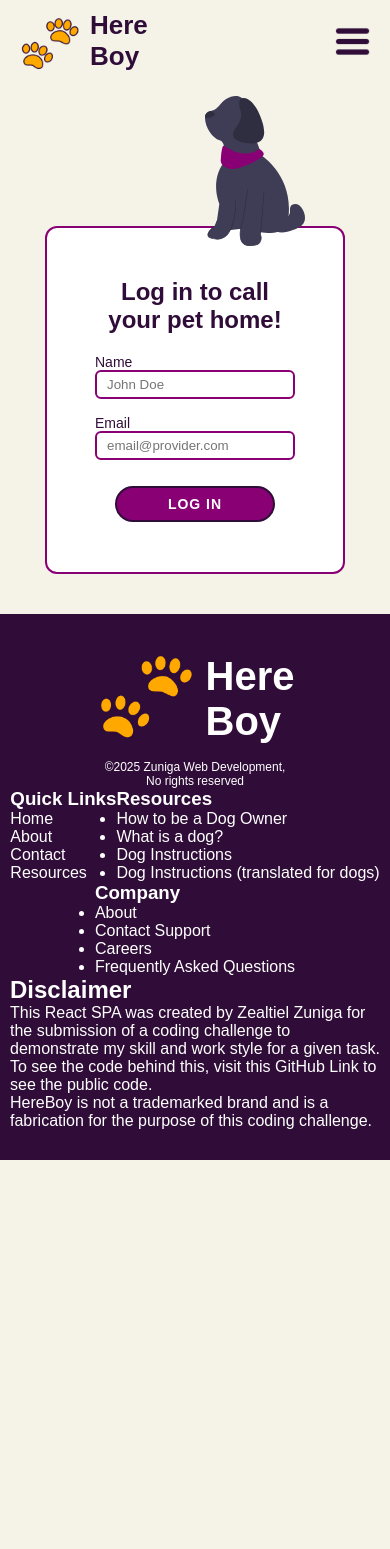
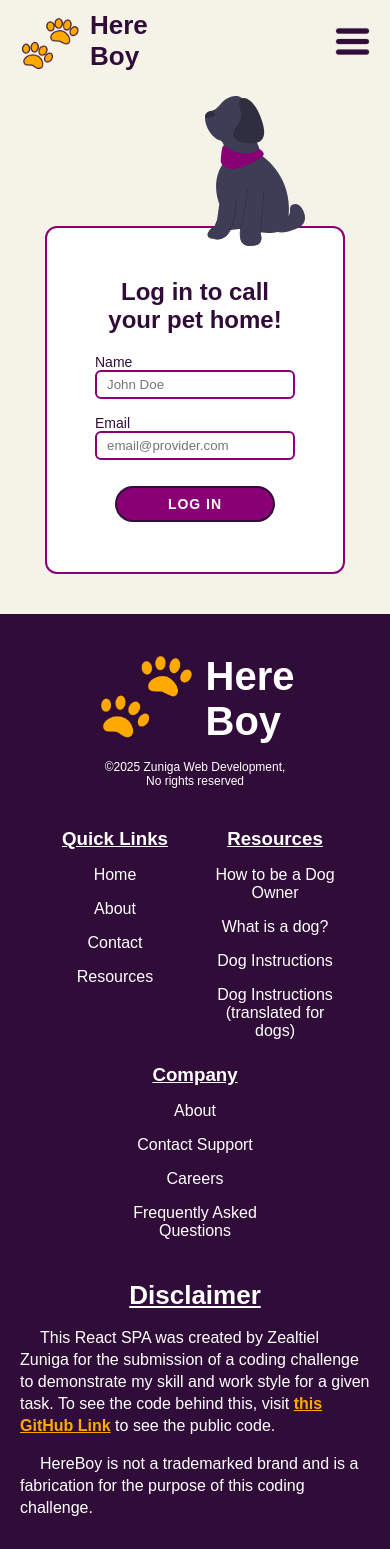
Before and after one commit to ZeaZuniga/fetch-challenge-zuniga, a React (Create React App) app: page / in a window 390 px wide. Before the commit the page ends 1160 px from the top, so only its background shows below. Built offline with nearby package versions, Linux system fonts and the light colour scheme.

Commit message:
Style footer for mobile.

```diff
--- a/src/components/Footer/Footer.scss
+++ b/src/components/Footer/Footer.scss
@@ -9,7 +9,8 @@
   color: $FetchWhite;
   width: 100%;
   margin-top: 4rem;
-  padding: 3rem 1rem;
+  padding: 3rem 2rem;
+  row-gap: 4rem;
 
   &__logo {
     display: flex;
@@ -42,7 +43,56 @@
   &__lists {
     display: flex;
     justify-content: center;
+    align-items: flex-start;
+    flex-wrap: wrap;
+    row-gap: 2.4rem;
+    column-gap: 2rem;
+
+    .footer__container {
+      min-width: 13rem;
+      width: 40%;
+
+      .footer__header {
+        text-decoration: underline;
+        text-align: center;
+        margin-bottom: 1.6rem;
+      }
+
+      .footer__list {
+        list-style: none;
+        display: flex;
+        justify-content: center;
+        align-items: center;
+        flex-direction: column;
+        row-gap: 1.6rem;
+        text-align: center;
+        max-width: 18rem;
+        margin: auto;
+      }
+    }
+  }
+
+  &__disclaimer {
+    display: flex;
+    justify-content: center;
     align-items: center;
-    flex-wrap: wrap;
+    flex-direction: column;
+    row-gap: 1.6rem;
+
+    .footer__disclaim-head {
+      text-decoration: underline;
+      font-size: 2.6rem;
+    }
+
+    .footer__disclaim-text {
+      text-indent: 2rem;
+      line-height: 2.2rem;
+
+      &--link {
+        font-weight: bold;
+        text-decoration: underline;
+        color: $FetchSecondary;
+      }
+    }
   }
 }
--- a/src/components/Footer/Footer.tsx
+++ b/src/components/Footer/Footer.tsx
@@ -21,16 +21,24 @@ export default function Footer() {
           <h3 className="footer__header">Quick Links</h3>
           <ul className="footer__list">
             <li className="footer__link">
-              <Link to={"/home"}>Home</Link>
+              <Link className="footer__anchor" to={"/home"}>
+                Home
+              </Link>
             </li>
             <li className="footer__link">
-              <Link to={"/about"}>About</Link>
+              <Link className="footer__anchor" to={"/about"}>
+                About
+              </Link>
             </li>
             <li className="footer__link">
-              <Link to={"/contact"}>Contact</Link>
+              <Link className="footer__anchor" to={"/contact"}>
+                Contact
+              </Link>
             </li>
             <li className="footer__link">
-              <Link to={"/resources"}>Resources</Link>
+              <Link className="footer__anchor" to={"/resources"}>
+                Resources
+              </Link>
             </li>
           </ul>
         </div>
@@ -49,27 +57,38 @@ export default function Footer() {
           <h3 className="footer__header">Company</h3>
           <ul className="footer__list">
             <li className="footer__link">
-              <Link to={"/about"}>About</Link>
+              <Link className="footer__anchor" to={"/about"}>
+                About
+              </Link>
             </li>
             <li className="footer__link">
-              <Link to={"/support"}>Contact Support</Link>
+              <Link className="footer__anchor" to={"/support"}>
+                Contact Support
+              </Link>
             </li>
             <li className="footer__link">
-              <Link to={"/careers"}>Careers</Link>
+              <Link className="footer__anchor" to={"/careers"}>
+                Careers
+              </Link>
             </li>
             <li className="footer__link">
-              <Link to={"/faq"}>Frequently Asked Questions</Link>
+              <Link className="footer__anchor" to={"/faq"}>
+                Frequently Asked Questions
+              </Link>
             </li>
           </ul>
         </div>
       </section>
-      <section className="footer__disclosure">
+      <section className="footer__disclaimer">
         <h2 className="footer__disclaim-head">Disclaimer</h2>
         <p className="footer__disclaim-text">
           This React SPA was created by Zealtiel Zuniga for the submission of a
           coding challenge to demonstrate my skill and work style for a given
           task. To see the code behind this, visit{" "}
-          <a href="https://github.com/ZeaZuniga/fetch-challenge-zuniga">
+          <a
+            className="footer__disclaim-text--link"
+            href="https://github.com/ZeaZuniga/fetch-challenge-zuniga"
+          >
             this GitHub Link
           </a>{" "}
           to see the public code.
```
